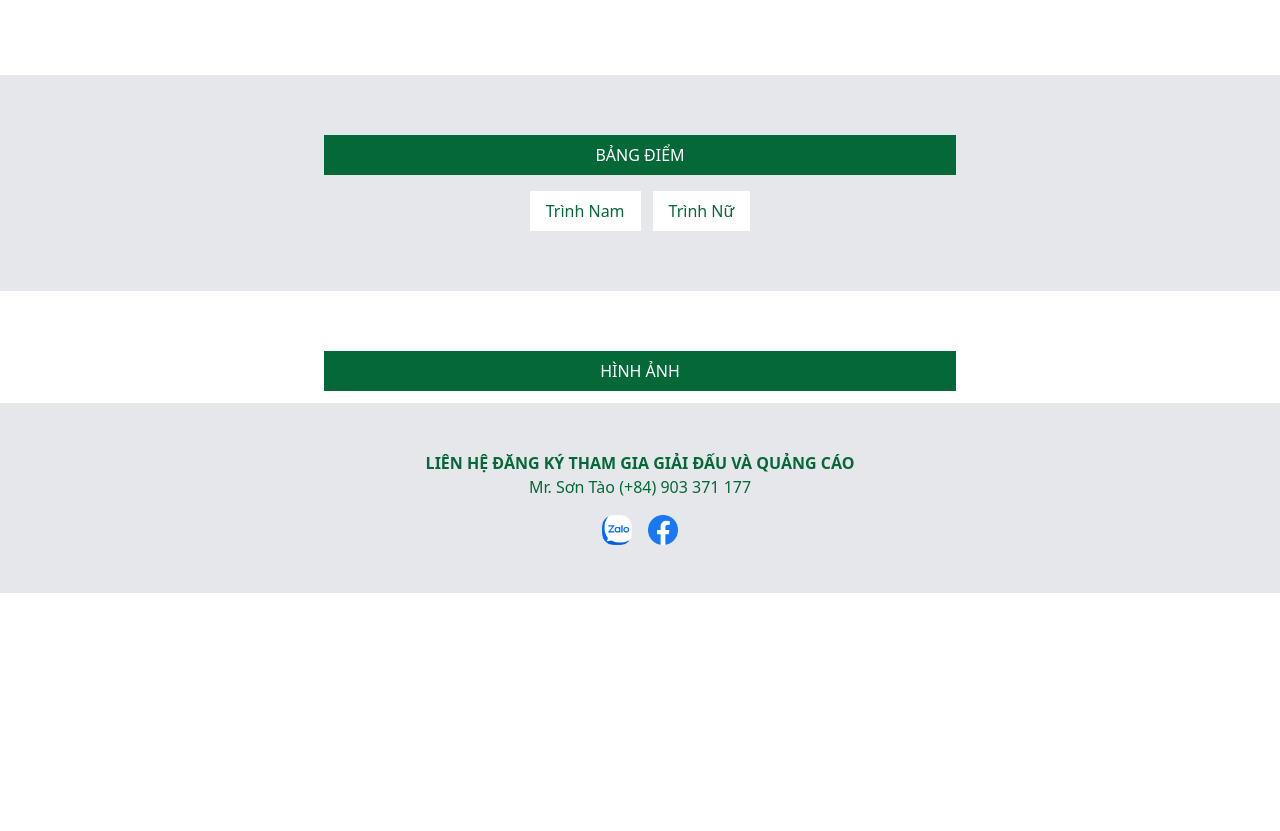
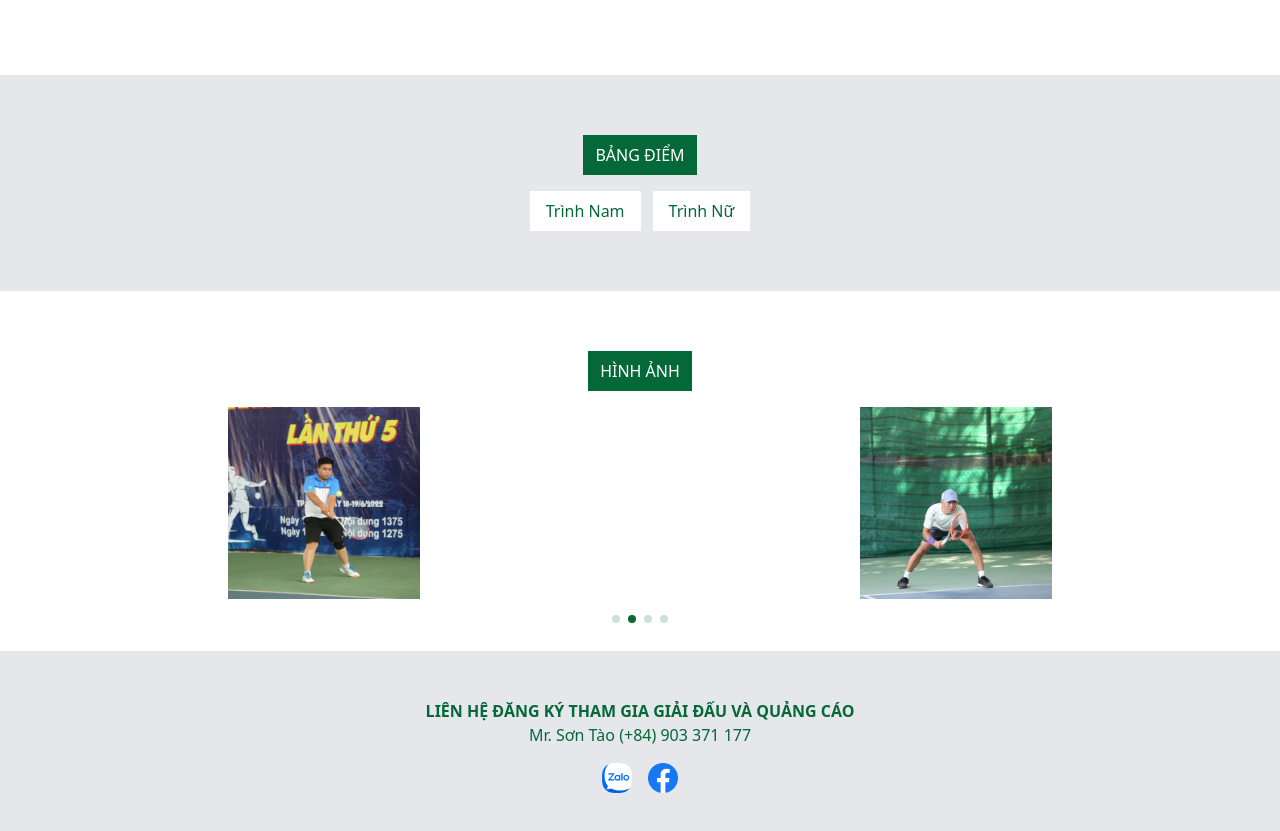
Before and after one commit to dflyapp/tennis-btn, a Next.js app: page / in a window 1280 px wide. Shown: the part 2640-3471 px from the top of the page. Before the commit the page ends 3233 px from the top, so only its background shows below. Built offline with nearby package versions, Linux system fonts and the light colour scheme.

Commit message:
feat: simple players slider

```diff
--- /dev/null
+++ b/components/Players.tsx
@@ -0,0 +1,42 @@
+import Image from "next/image";
+
+import { Swiper, SwiperSlide } from "swiper/react";
+import { Pagination, Autoplay } from "swiper";
+
+// Import Swiper styles
+import "swiper/css";
+import "swiper/css/pagination";
+
+export default function Players({ players }: any) {
+  return (
+    <>
+      <Swiper
+        slidesPerView={2}
+        spaceBetween={0}
+        slidesPerGroup={1}
+        loop={true}
+        loopFillGroupWithBlank={true}
+        autoplay={{
+          delay: 3000,
+          disableOnInteraction: false,
+        }}
+        pagination={{
+          clickable: true,
+        }}
+        navigation={false}
+        modules={[Pagination, Autoplay]}
+        className="mySwiper"
+      >
+        {players.map((e: any) => {
+          return (
+            <SwiperSlide className="mx-0 my-4" key={e}>
+              <div className="w-48 h-48 mb-6">
+                <img src={e} alt={e} />
+              </div>
+            </SwiperSlide>
+          );
+        })}
+      </Swiper>
+    </>
+  );
+}
--- a/components/index.ts
+++ b/components/index.ts
@@ -1,3 +1,4 @@
 import Sponsors from "./Sponsors";
+import Players from "./Players";
 
-export { Sponsors };
+export { Sponsors, Players };
--- a/pages/index.tsx
+++ b/pages/index.tsx
@@ -8,12 +8,12 @@ import path from "path";
 import matter from "gray-matter";
 
 import { Header, Footer } from "layouts";
-import { Sponsors } from "components";
-import Logo from "assets/tennis-logo.png";
+import { Sponsors, Players } from "components";
 import Cover from "assets/cover-main.jpeg";
 import { sortByDate } from "utils";
 
-const Home: NextPage = ({ events }: any) => {
+const Home: NextPage = ({ events, players }: any) => {
+  console.log(players);
   return (
     <div>
       <Head>
@@ -42,11 +42,9 @@ const Home: NextPage = ({ events }: any) => {
 
         {/* events */}
         <div className="px-4 my-24 w-full md:w-1/2 mx-auto">
-          <div className="w-1/2 mx-auto">
-            <h1 className="py-2 text-white bg-primary uppercase text-center mt-12">
+          <h1 className="w-fit mx-auto px-3 py-2 text-white bg-primary uppercase text-center mt-12">
             Thông tin giải đấu mới
           </h1>
-          </div>
           {events &&
             events.map((e: any) => (
               <div className="mt-4" key={e.slug}>
@@ -58,11 +56,9 @@ const Home: NextPage = ({ events }: any) => {
 
         {/* leader board */}
         <div className="px-2 bg-gray-200 py-3">
-          <div className="w-1/2 mx-auto">
-            <h1 className="py-2 text-white bg-primary uppercase text-center mt-12">
+          <h1 className="w-fit mx-auto px-3 py-2 text-white bg-primary uppercase text-center mt-12">
             Bảng điểm
           </h1>
-          </div>
           <div className="mt-4 mx-auto w-fit">
             <Link href="bang-diem">
               <button className="bg-white text-primary px-4 py-2 mb-12">
@@ -79,11 +75,10 @@ const Home: NextPage = ({ events }: any) => {
 
         {/* gallery */}
         <div className="px-2 py-3">
-          <div className="w-1/2 mx-auto">
-            <h1 className="py-2 text-white bg-primary uppercase text-center mt-12">
+          <h1 className="w-fit mx-auto px-3 py-2 text-white bg-primary uppercase text-center mt-12">
             Hình ảnh
           </h1>
-          </div>
+          <Players players={players} />
         </div>
       </main>
 
@@ -118,10 +113,12 @@ export async function getStaticProps() {
     };
   });
 
-  console.log(posts);
+  const hinhAnh = fs.readdirSync(path.join("public/hinh-anh"));
+  const players = hinhAnh.map((filename) => `/hinh-anh/${filename}`);
 
   return {
     props: {
+      players,
       events: posts.sort(sortByDate),
     },
   };
```
Lines whose indentation alone changed are shown as unchanged.
